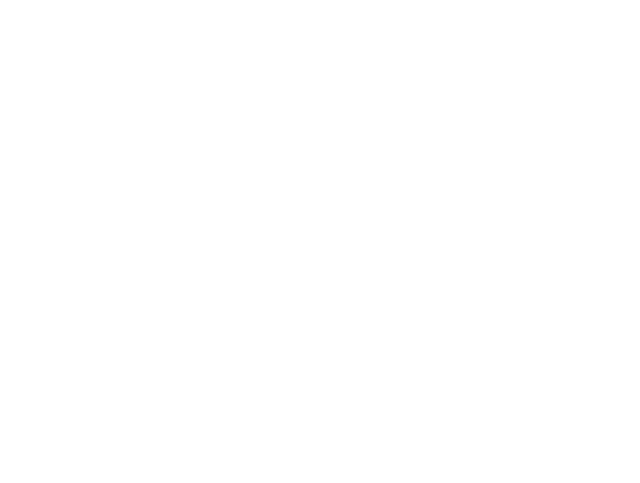
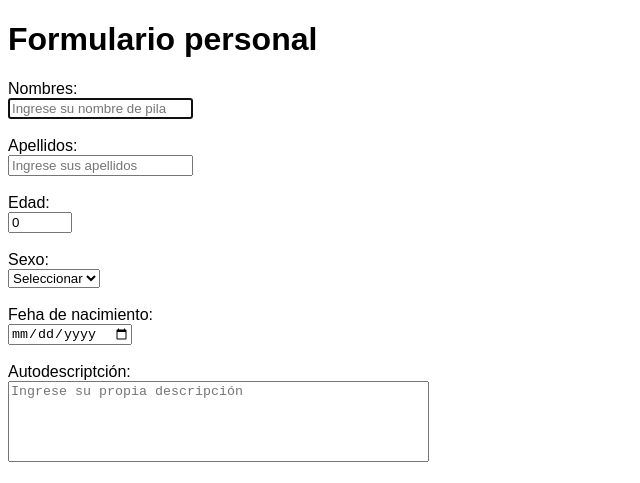
Before and after one commit to Owen316/FormPersonal, a plain HTML site: page index.html in a window 1280 px wide. Shown: the whole page, without its empty margins (0-640 px from the left). Drawn offline with Linux system fonts and the light colour scheme; a web font is replaced by a local one.

Commit message:
Primeros componentes de mi formulario personal

```diff
--- a/index.html
+++ b/index.html
@@ -15,4 +15,41 @@
     <link href="https://fonts.googleapis.com/css2?family=Akshar&display=swap" rel="stylesheet">
 </head>
 
+<body>
+    <head>
+        <h1>Formulario personal</h1>
+    </head>
+    <main>
+        <form action="" method="post">
+            <label for="nombre" class="vertical">Nombres:</label>
+            <input type="text" class="vertical" name="nombre" id="nombre" placeholder="Ingrese su nombre de pila" autofocus autocomplete="on"/>
+            <br />
+            <label for="apellido" class="vertical">Apellidos:</label>
+            <input type="text" class="vertical" name="apellido" id="apellido" placeholder="Ingrese sus apellidos">
+            <br />
+            <label for="edad" class="vertical">Edad:</label>
+            <input type="number" class="vertical" name="edad" id="edad" value="0" min="0" max="120">
+            <br />
+            <label for="sexo" class="vertical">Sexo:</label>
+            <select class="vertical" name="sexo" id="">
+                <option selected disabled>Seleccionar</option>
+                <option value="masculino">Masculino</option>
+                <option value="femenino">Femenino</option>
+                <option value="">Otro</option>
+            </select>
+            <!-- <label for="otro" class="horizontal">¿Cu&aacute;l?</label>
+            <input type="text" name="otro" id="otro" placeholder="Ingrese su sexo"> -->
+            <br>
+            <label for="fecha_nac" class="vertical">Feha de nacimiento:</label>
+            <input type="date" class="vertical" name="fecha_nac" id="fecha_nac">
+            <br>
+            <label for="autodescr" class="vertical">Autodescriptci&oacute;n:</label>
+            <textarea class="vertical no-resize" name="autodescr" id="autodescr" cols="50" rows="5" maxlength="200" placeholder="Ingrese su propia descripci&oacute;n"></textarea>
+            <br>
+
+
+        </form>
+    </main>
+</body>
+
 </html>
--- a/style.css
+++ b/style.css
@@ -1,3 +1,12 @@
 body{
     font-family: 'Akshar', sans-serif;
 }
+
+.vertical{
+    display: block;
+
+}
+
+.no-resize{
+    resize: none;;
+}
```
